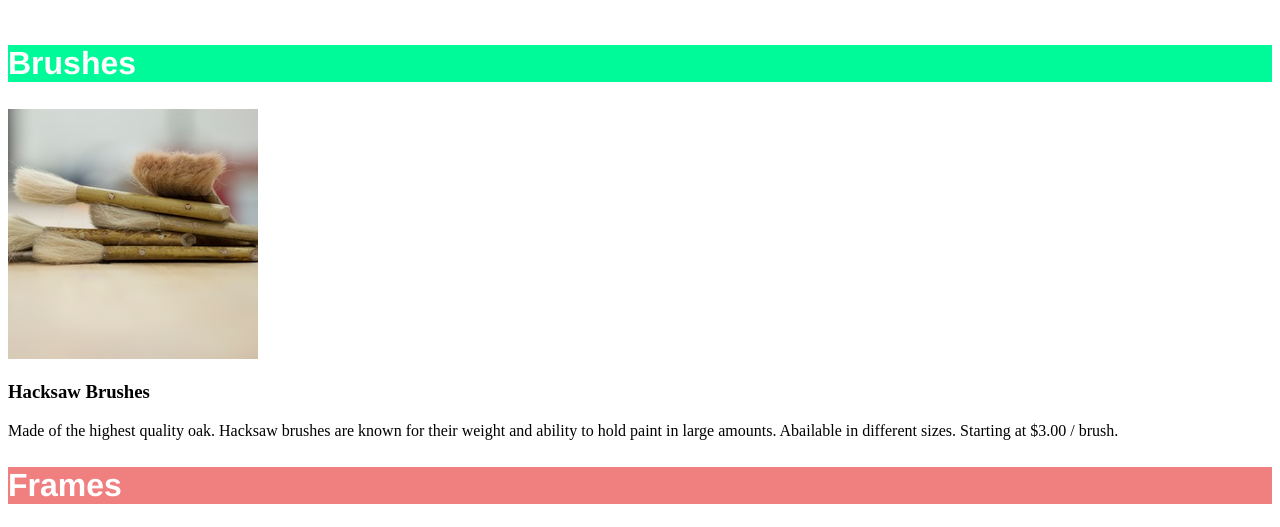
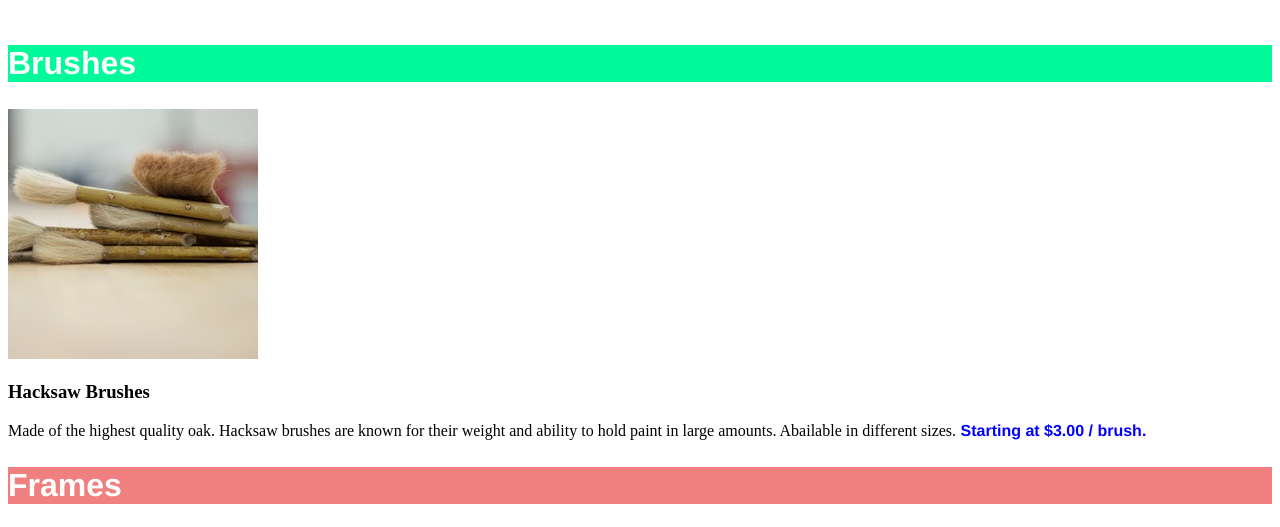
Before and after one commit to taroche/dasmoto-s-arts-craft, a plain HTML site: page index.html in a window 1280 px wide. Shown: the part 204-731 px from the top of the page. Drawn offline with Linux system fonts and the light colour scheme.

Commit message:
changed class blue with font family and weight and the color

```diff
--- a/css/main.css
+++ b/css/main.css
@@ -25,3 +25,9 @@ h2 {
 #paint {
     background-color: skyblue;
 }
+
+.blue {
+    font-family: Helvetica, sans-serif;
+    font-weight: bold;
+    color: blue;
+}
```
